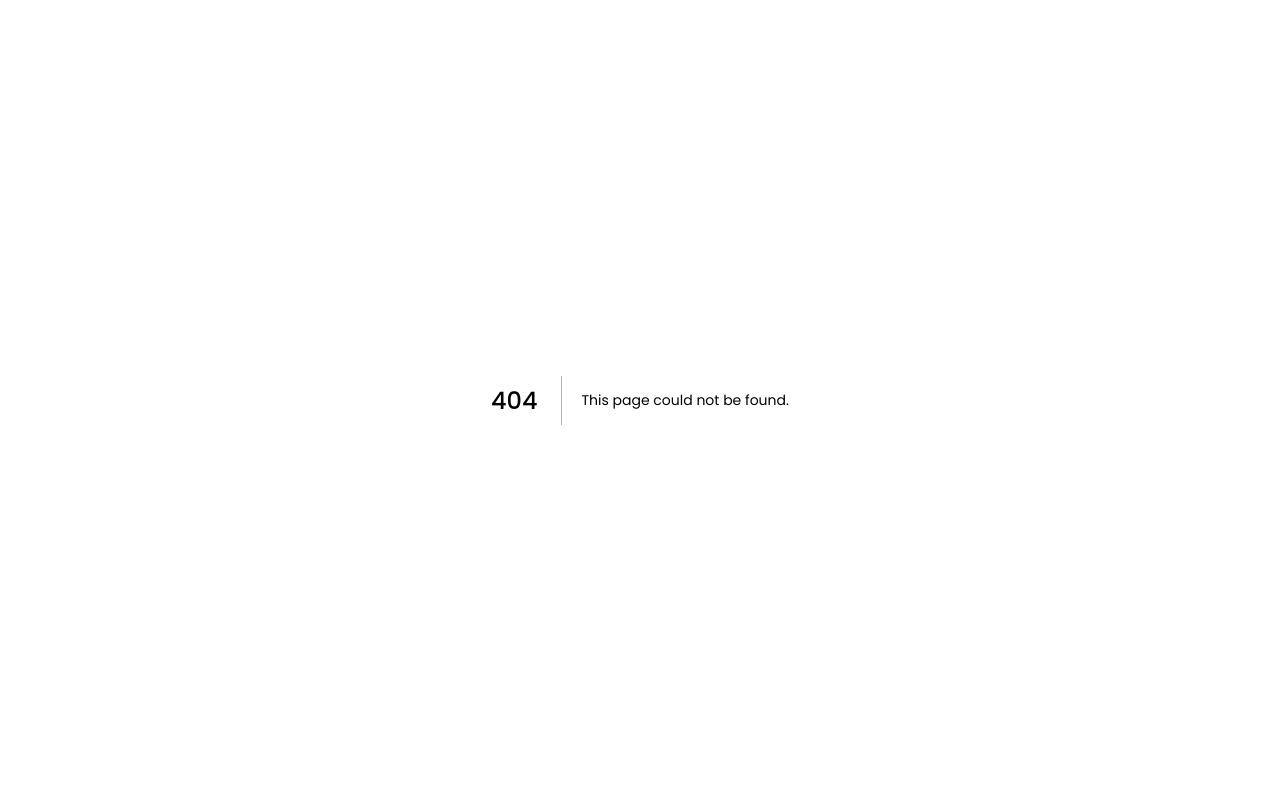
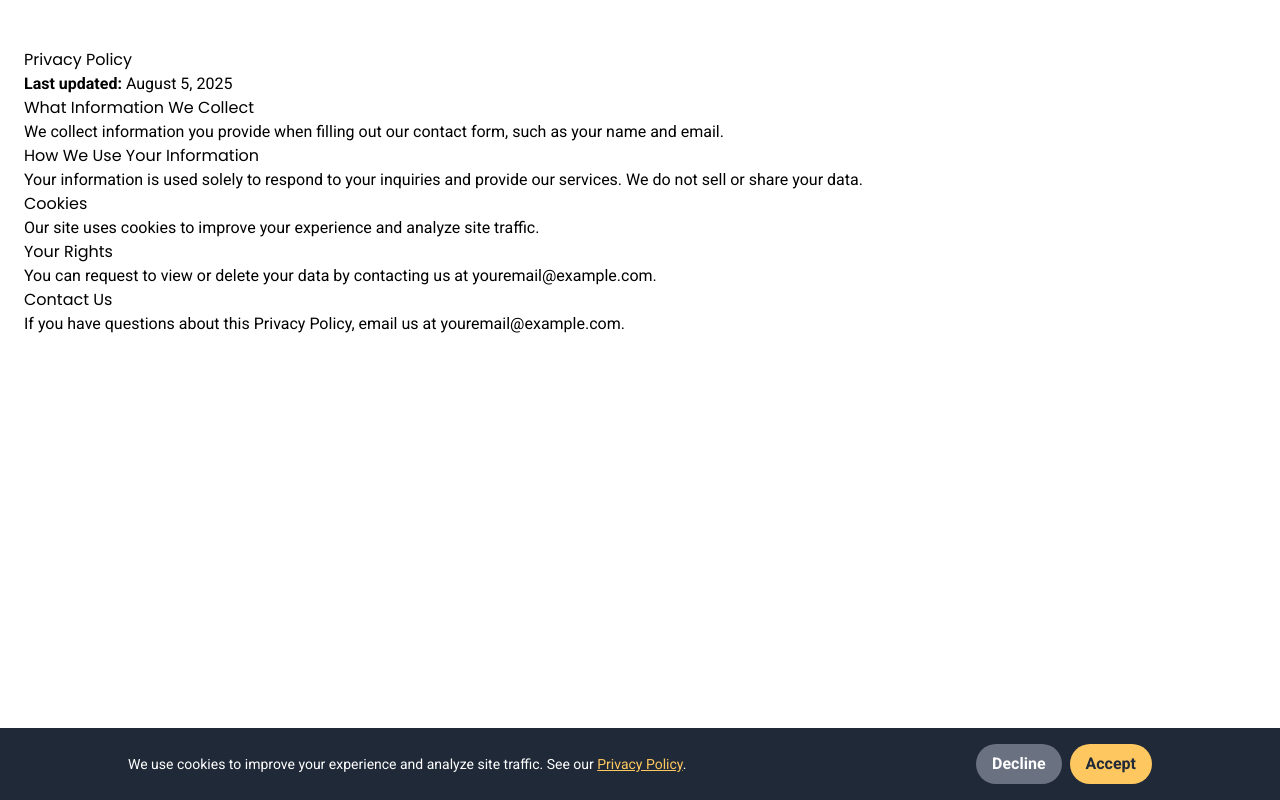
Before and after one commit to Joeeeeca/joecapondesigns, a Next.js app: page /privacy-policy in a window 1280 px wide. Before the commit this address had no page. Built offline with nearby package versions, Linux system fonts and the light colour scheme.

Commit message:
added privacy policy and cookie acceptance banner

```diff
--- a/src/components/Contact.jsx
+++ b/src/components/Contact.jsx
@@ -43,7 +43,7 @@ export default function Contact({ className = '' }) {
       <div className="container mx-auto px-6 lg:px-16 text-center">
         <h2
           id="contact-heading"
-          className="text-3xl font-bold mb-4 text-dark"
+          className="text-3xl md:text-4xl font-bold mb-6 text-dark"
           data-aos="fade-up"
           data-aos-delay="0"
         >
--- /dev/null
+++ b/src/components/Cookieconsent.jsx
@@ -0,0 +1,73 @@
+import { useState, useEffect } from "react";
+
+export default function CookieConsent() {
+  const [isVisible, setIsVisible] = useState(false);
+
+  useEffect(() => {
+    const consent = localStorage.getItem("cookieConsent");
+    if (!consent) {
+      setIsVisible(true);
+    } else if (consent === "accepted") {
+      loadGoogleAnalytics();
+    }
+  }, []);
+
+  const acceptCookies = () => {
+    localStorage.setItem("cookieConsent", "accepted");
+    loadGoogleAnalytics();
+    setIsVisible(false);
+  };
+
+  const declineCookies = () => {
+    localStorage.setItem("cookieConsent", "declined");
+    setIsVisible(false);
+  };
+
+  const loadGoogleAnalytics = () => {
+    if (window.gtag) return; // already loaded
+    const script1 = document.createElement("script");
+    script1.src = `https://www.googletagmanager.com/gtag/js?id=G-KBZBY2LHRF`; // Replace with your GA ID
+    script1.async = true;
+    document.head.appendChild(script1);
+
+    const script2 = document.createElement("script");
+    script2.innerHTML = `
+      window.dataLayer = window.dataLayer || [];
+      function gtag(){dataLayer.push(arguments);}
+      gtag('js', new Date());
+      gtag('config', 'G-KBZBY2LHRF');
+    `;
+    document.head.appendChild(script2);
+  };
+
+  if (!isVisible) return null;
+
+  return (
+    <div className="fixed bottom-0 left-0 w-full bg-dark text-white p-4 z-50 shadow-lg">
+      <div className="container mx-auto flex flex-col md:flex-row items-center justify-between gap-4">
+        <p className="text-sm">
+          We use cookies to improve your experience and analyze site traffic.
+          See our{" "}
+          <a href="/privacy-policy" className="underline text-accent hover:brightness-110">
+            Privacy Policy
+          </a>
+          .
+        </p>
+        <div className="flex gap-2">
+          <button
+            onClick={declineCookies}
+            className="bg-gray-500 text-white px-4 py-2 rounded-full font-semibold hover:brightness-110 transition duration-200"
+          >
+            Decline
+          </button>
+          <button
+            onClick={acceptCookies}
+            className="bg-accent text-dark px-4 py-2 rounded-full font-semibold hover:brightness-110 transition duration-200"
+          >
+            Accept
+          </button>
+        </div>
+      </div>
+    </div>
+  );
+}
--- a/src/components/Hero.jsx
+++ b/src/components/Hero.jsx
@@ -66,10 +66,12 @@ export default function Hero({ className = '' }) {
               href="#projects"
               aria-label="View my project portfolio"
               className="
-                block w-full sm:w-auto text-center rounded-full bg-accent text-dark
-                px-6 py-3 sm:px-8 sm:py-4 md:px-4 text-base sm:text-lg font-semibold
-                shadow-lg transition hover:brightness-110 hover:shadow-xl
-                focus:outline-none focus:ring-4 focus:ring-border-accent/50
+        block w-full sm:w-auto text-center rounded-full bg-accent text-dark
+      px-6 py-3 sm:px-8 sm:py-4 md:px-4 text-base sm:text-lg font-semibold
+      shadow-lg shadow-[#FFC75F]/80
+      hover:brightness-110 hover:scale-105
+      transition-transform duration-200 ease-in-out
+      focus:outline-none focus:ring-4 focus:ring-black
               "
             >
               View My Work
@@ -78,10 +80,13 @@ export default function Hero({ className = '' }) {
               href="#contact"
               aria-label="Go to the contact section to get in touch"
               className="
-                block w-full sm:w-auto text-center rounded-full border-2 border-accent text-accent
-                px-6 py-3 sm:px-8 sm:py-4 md:px-4 text-base sm:text-lg font-semibold
-                transition hover:bg-accent hover:text-white
-                focus:outline-none focus:ring-4 focus:ring-border-accent/50
+    block w-full sm:w-auto text-center rounded-full border-2 border-accent/60 text-accent/80
+    bg-transparent    hover:bg-[#FFC75F] hover:text-[#1F2937]
+    px-6 py-3 sm:px-8 sm:py-4 md:px-4 text-base sm:text-lg font-semibold
+  hover:text-dark
+    transition-colors duration-200 ease-in-out
+    focus:outline-none focus:ring-4 focus:ring-border-accent/50
+
               "
             >
               Contact Me
--- a/src/components/Projects.jsx
+++ b/src/components/Projects.jsx
@@ -32,7 +32,7 @@ export default function Projects({ className = '' }) {
       title: 'Your Health Education',
       description:
         'A health‑education resource offering curated articles, interactive quizzes, and video tutorials to promote wellness literacy.',
-      url: 'https://project-three.example.com',
+      url: 'https://joeeeeca.github.io/Yourhealtheducation/',
     },
   ];
 
@@ -45,7 +45,7 @@ export default function Projects({ className = '' }) {
       <div className="container mx-auto px-6 md:px-20 lg:px-8 xl:px-2">
         <h2
           id="projects-heading"
-          className="text-3xl font-bold text-dark mb-8 text-center lg:text-left xl:text-center"
+          className="text-3xl md:text-4xl font-bold mb-6 text-dark text-center lg:text-left xl:text-center"
           data-aos="fade-up"
           data-aos-delay="0"
         >
@@ -62,7 +62,8 @@ export default function Projects({ className = '' }) {
             const descId = `project-desc-${idx}`;
 
             return (
-              <li key={project.title} className="h-full">
+              <li key={project.title} className="h-full   transition-transform duration-500 ease-out
+  hover:-translate-y-4 hover:shadow-2xl">
                 <a
                   data-aos="fade-up"
                   data-aos-delay={idx * 100}
@@ -72,11 +73,10 @@ export default function Projects({ className = '' }) {
                   aria-labelledby={titleId}
                   aria-describedby={descId}
                   className="
-                    group relative block h-full rounded-xl sm:mx-auto
-                    bg-white shadow-lg overflow-hidden
-                    transform transition
-                    hover:-translate-y-2 hover:shadow-2xl
-                    focus:outline-none focus-visible:ring-4 focus-visible:ring-border-accent/50
+           group relative block h-full rounded-xl sm:mx-auto
+  bg-white shadow-lg overflow-hidden
+
+  focus:outline-none focus-visible:ring-4 focus-visible:ring-border-accent/50
                   "
                 >
                   {/* 1) Gradient header with angled cut (decorative) */}
--- a/src/pages/_app.js
+++ b/src/pages/_app.js
@@ -4,6 +4,7 @@ import '../styles/globals.css';
 import { useEffect } from 'react';
 import AOS from 'aos';
 import 'aos/dist/aos.css';
+import CookieConsent from "@/components/CookieConsent";
 
 export default function App({ Component, pageProps }) {
   useEffect(() => {
@@ -90,6 +91,7 @@ export default function App({ Component, pageProps }) {
       </Head>
 
       <Component {...pageProps} />
+      <CookieConsent />
     </>
   );
 }
--- a/src/pages/_document.js
+++ b/src/pages/_document.js
@@ -12,6 +12,36 @@ export default function Document() {
   href="/images/hero-image.webp"
   type="image/webp"
 />
+
+ {/* Preload Fonts */}
+  <link
+    rel="preload"
+    href="/fonts/Poppins/Poppins-Regular.woff2"
+    as="font"
+    type="font/woff2"
+    crossOrigin="anonymous"
+  />
+  <link
+    rel="preload"
+    href="/fonts/Poppins/Poppins-Bold.woff2"
+    as="font"
+    type="font/woff2"
+    crossOrigin="anonymous"
+  />
+  <link
+    rel="preload"
+    href="/fonts/Roboto/static/Roboto-Regular.woff2"
+    as="font"
+    type="font/woff2"
+    crossOrigin="anonymous"
+  />
+  <link
+    rel="preload"
+    href="/fonts/Roboto/static/Roboto-Bold.woff2"
+    as="font"
+    type="font/woff2"
+    crossOrigin="anonymous"
+  />
       </Head>
       <body className="antialiased">
         <Main />
--- a/src/pages/blog/index.js
+++ b/src/pages/blog/index.js
@@ -31,7 +31,7 @@ export default function BlogIndex() {
 
       <section className="min-h-screen py-24 px-6 lg:px-16 bg-gray-50 text-dark">
         <div className="max-w-4xl mx-auto">
-          <h1 className="text-4xl font-bold mb-12 text-center">Blog</h1>
+          <h1 className="text-4xl md:text-5xl font-bold font-heading mb-8 text-center">Blog</h1>
 
           <ul className="space-y-10">
             {posts.map(post => (
--- /dev/null
+++ b/src/pages/privacy-policy.js
@@ -0,0 +1,23 @@
+export default function PrivacyPolicy() {
+  return (
+    <main className="prose mx-auto px-6 py-12">
+      <h1>Privacy Policy</h1>
+      <p><strong>Last updated:</strong> August 5, 2025</p>
+
+      <h2>What Information We Collect</h2>
+      <p>We collect information you provide when filling out our contact form, such as your name and email.</p>
+
+      <h2>How We Use Your Information</h2>
+      <p>Your information is used solely to respond to your inquiries and provide our services. We do not sell or share your data.</p>
+
+      <h2>Cookies</h2>
+      <p>Our site uses cookies to improve your experience and analyze site traffic.</p>
+
+      <h2>Your Rights</h2>
+      <p>You can request to view or delete your data by contacting us at youremail@example.com.</p>
+
+      <h2>Contact Us</h2>
+      <p>If you have questions about this Privacy Policy, email us at youremail@example.com.</p>
+    </main>
+  );
+}
--- a/src/pages/tags/[tag].js
+++ b/src/pages/tags/[tag].js
@@ -17,7 +17,7 @@ export default function TagPage() {
 
       <section className="min-h-screen py-24 px-6 lg:px-16 bg-gray-50 text-dark">
         <div className="max-w-4xl mx-auto">
-          <h1 className="text-3xl font-bold mb-8">
+          <h1 className="text-4xl md:text-5xl font-bold font-heading mb-8 text-center">
             Posts tagged <span className="text-accent">#{tag}</span>
           </h1>
 
--- a/src/pages/tags/index.js
+++ b/src/pages/tags/index.js
@@ -16,7 +16,7 @@ export default function TagsIndex() {
       <Head><title>All Tags — Joe Capon Designs</title></Head>
       <section className="min-h-screen py-24 px-6 lg:px-16 bg-gray-50 text-dark">
         <div className="max-w-4xl mx-auto">
-          <h1 className="text-3xl font-bold mb-8">Tags</h1>
+          <h1 className="text-4xl md:text-5xl font-bold font-heading mb-8 text-center">Tags</h1>
           <div className="flex flex-wrap gap-3">
             {tags.map(([tag, count]) => (
               <Link key={tag} href={`/tags/${tag}`}
```
